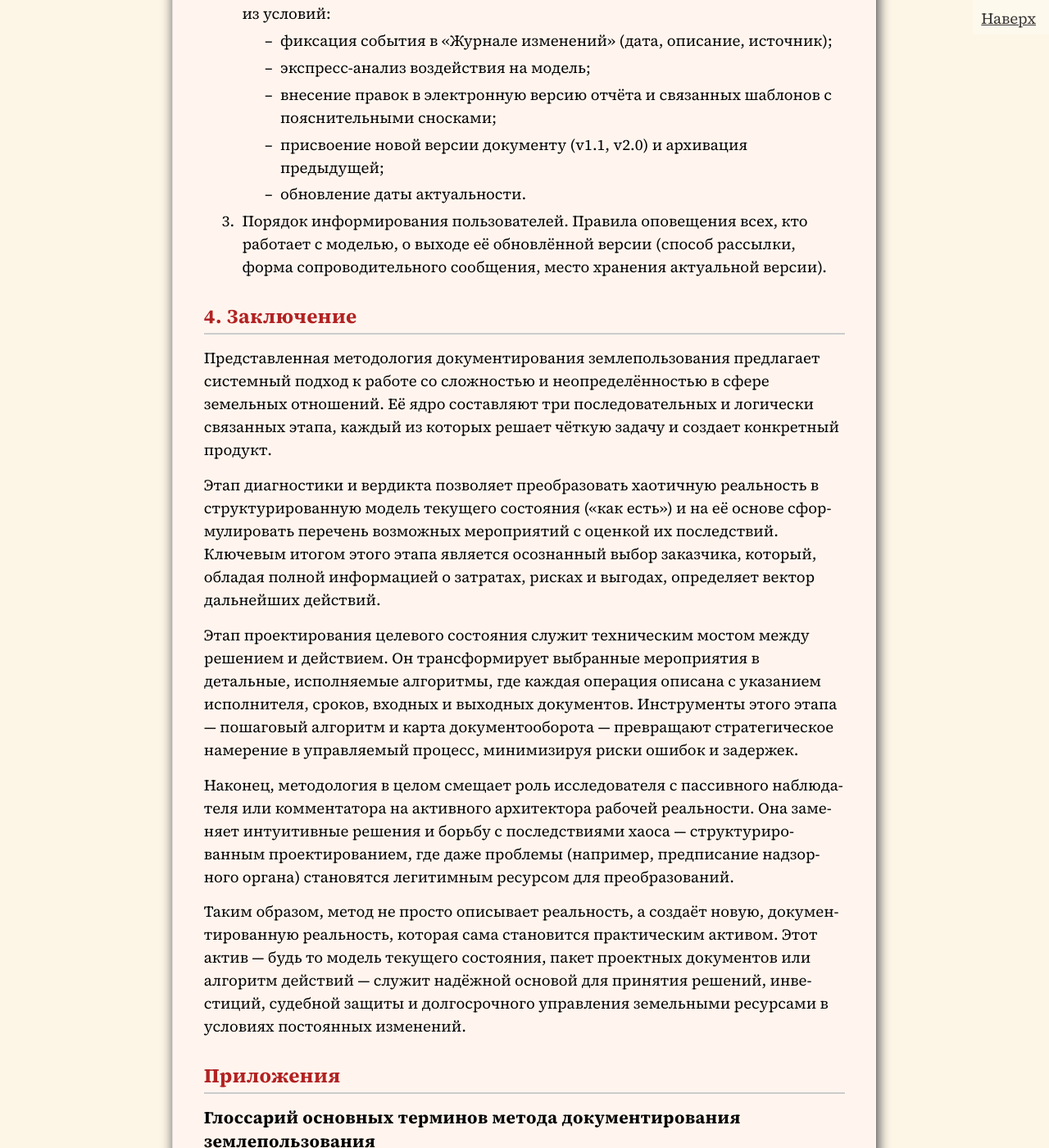
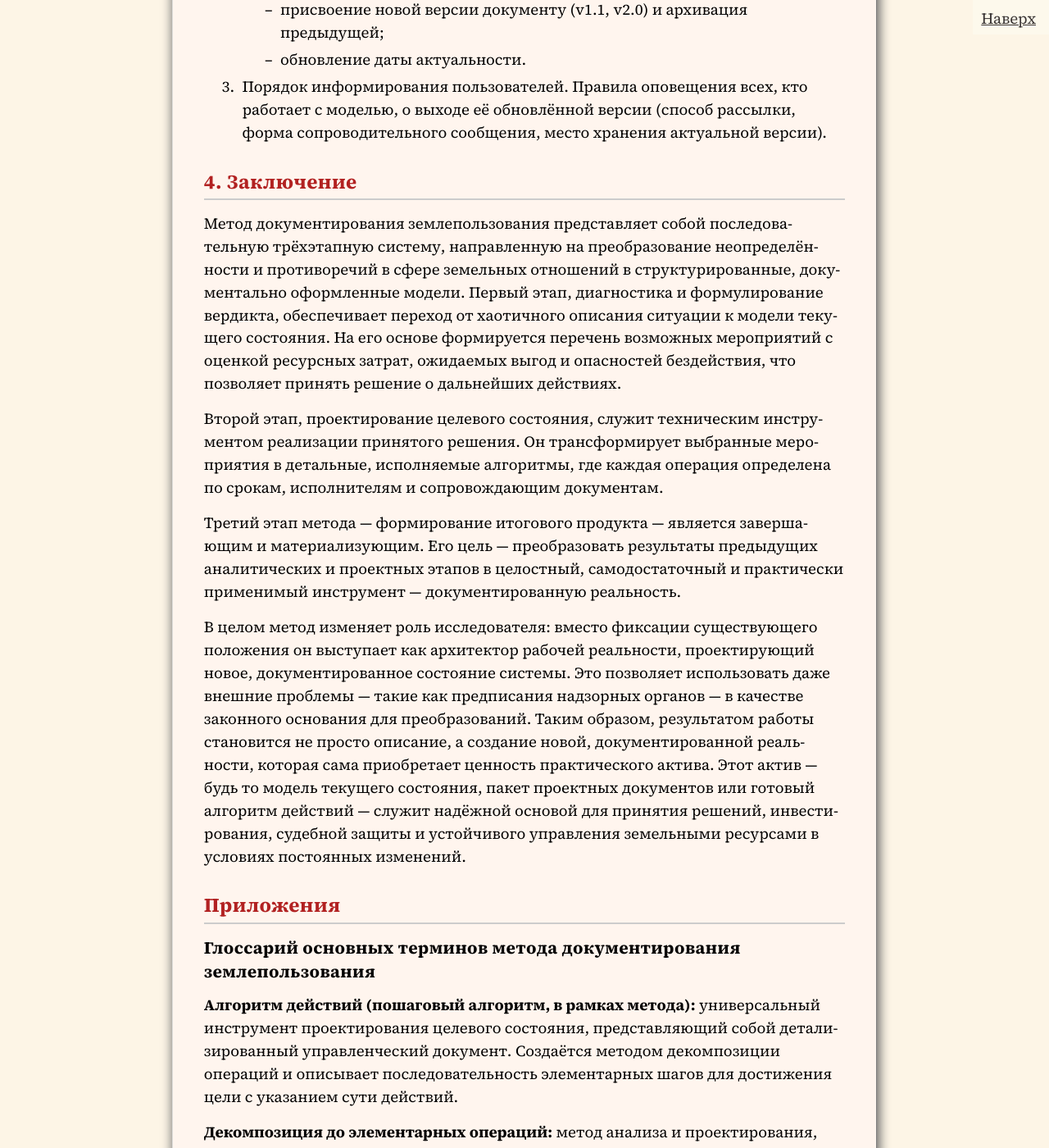
Before and after one commit to SergSi/land-use-art, a Jekyll site: the page built from _posts/2026-01-05-method.md, in a window 1280 px wide and 1400 px high, scrolled down 25714 px. Shown: the whole window at 82% size. Built offline with Jekyll 4.4.1, drawn with Linux system fonts in a browser that asks for light colours; some web fonts are replaced; some of the changed text lies outside the part shown.

Commit message:
Update 2026-01-05-method.md

```diff
--- a/_posts/2026-01-05-method.md
+++ b/_posts/2026-01-05-method.md
@@ -87,7 +87,7 @@
 
 ## 2. Логика и этапы метода
 
-Логика метода строится на четырёх последовательных этапах, каждый из которых решает определённую задачу и подготавливает следующий. Такой подход обеспечивает системность работы: от первоначального запроса через анализ и проектирование к созданию практического инструментария.
+Логика метода строится на последовательных этапах, каждый из которых решает определённую задачу.
 
 ### 2.1. Предпроектная стадия: протокол задачи
 
@@ -342,7 +342,7 @@
 
 ### 2.4. Формирование итогового продукта
 
-Четвёртый этап является завершающим и воплощающим. Его цель — соединить полученные результаты в законченный, самодостаточный и практически применимый продукт — документированную реальность.
+Четвёртый этап является завершающим и материализующим. Его цель — соединить полученные результаты в законченный, самодостаточный и практически применимый продукт — документированную реальность.
 
 #### 2.4.1. Создание пользовательского инструментария
 Ценностью итогового продукта является инструментарий, готовый к самостоятельному применению заказчиком. Он включает (подробные шаблоны см. в разделе 3):
@@ -351,31 +351,27 @@
 *   алгоритмы действий — пошаговые инструкции;
 *   шаблоны документов.
 
+Значение этой работы заключается в следующем:
+
+1. Преобразование знания в действие. Этап выполняет функцию практической материализации исследования. Если этап проектирования создаёт «чертёж» нового состояния, то формирование итогового продукта поставляет «инструкцию по сборке» и «комплект деталей» (шаблонов) для его реализации.
+2. Обеспечение автономности заказчика. Благодаря чёткому инструментарию и структурированному отчёту заказчик получает возможность самостоятельно использовать результаты работы, контролировать исполнение и принимать последующие решения, не нуждаясь в постоянном сопровождении исследователя.
+
 #### 2.4.2. Оформление отчёта по стандартной структуре
-Объём проведённой работы и созданный инструментарий объединяются в единый документ — итоговый отчёт. Его стандартная структура обеспечивает полноту и удобство восприятия (подробнее см. раздел 3.3):
-
-1.  Краткое содержание для руководства — резюме ключевых выводов и рекомендаций.
-2.  Исходный запрос и методология — протокол задачи и описание применённых этапов и инструментов.
-3.  Диагностическая модель «как есть» — результаты этапа 2.
-4.  Стратегический вывод (вердикт) и его обоснование.
-5.  Проектная часть — целевое состояние и планы действий в зависимости от вердикта (Режим 1 или 2).
-6.  Практический инструментарий — готовые к использованию чек-листы, алгоритмы и шаблоны.
-7.  Ограничения и границы применимости — условия, при которых выводы и рекомендации остаются актуальными.
-8.  Заключение.
-9.  Приложения — терминологический конструктор, копии документов, полные схемы, исходные данные.
+Объём проведённой работы и созданный инструментарий объединяются в единый документ — итоговый отчёт. Его стандартная структура обеспечивает полноту и удобство восприятия (подробнее см. раздел 3.3).
 
 #### 2.4.3. Установление протокола обновления модели
 Финальным актом этапа является разработка протокола обновления — набора правил поддержания актуальности созданной документированной реальности (см. раздел 3). Он устанавливает:
 
-1.  Условия для пересмотра модели: изменение законодательства, правоприменительной практики или фактических обстоятельств.
-2.  Механизм внесения изменений: порядок фиксации, анализа, корректировки и версионирования модели и отчёта.
-3.  Порядок уведомления пользователей: способ информирования всех заинтересованных сторон о выходе обновлённой версии.
+1.  Условия для пересмотра модели.
+2.  Механизм внесения изменений.
+3.  Порядок информирования всех заинтересованных сторон о выходе обновлённой версии.
 
-Таким образом, итоговый продукт обретает свойство адаптивности, превращаясь из статичного «снимка» в живой, эволюционирующий инструмент для долгосрочного управления реальностью.
+Роль протокола состоит в создании самовоспроизводящегося актива. Внедрённый протокол обновления превращает итоговый продукт в систему, способную изменяться вместе с изменяющимися внешними условиями. Это переводит работу из разряда единовременной услуги в создание устойчивого капитала — документально оформленной и поддерживаемой в актуальном состоянии модели реальности.
 
 {% include mermaid.html content='
 flowchart TD
     A --> B
+
 
     subgraph A[<b>ИСТОЧНИКИ ДАННЫХ:</b>]
         A1[Модель «как есть»<br>Этап 2]
@@ -589,15 +585,13 @@
 
 ## 4. Заключение
 
-Представленная методология документирования землепользования предлагает системный подход к работе со сложностью и неопределённостью в сфере земельных отношений. Её ядро составляют три последовательных и логически связанных этапа, каждый из которых решает чёткую задачу и создает конкретный продукт.
+Метод документирования землепользования представляет собой последовательную трёхэтапную систему, направленную на преобразование неопределённости и противоречий в сфере земельных отношений в структурированные, документально оформленные модели. Первый этап, диагностика и формулирование вердикта, обеспечивает переход от хаотичного описания ситуации к модели текущего состояния. На его основе формируется перечень возможных мероприятий с оценкой ресурсных затрат, ожидаемых выгод и опасностей бездействия, что позволяет принять решение о дальнейших действиях.
 
-Этап диагностики и вердикта позволяет преобразовать хаотичную реальность в структурированную модель текущего состояния («как есть») и на её основе сформулировать перечень возможных мероприятий с оценкой их последствий. Ключевым итогом этого этапа является осознанный выбор заказчика, который, обладая полной информацией о затратах, рисках и выгодах, определяет вектор дальнейших действий.
+Второй этап, проектирование целевого состояния, служит техническим инструментом реализации принятого решения. Он трансформирует выбранные мероприятия в детальные, исполняемые алгоритмы, где каждая операция определена по срокам, исполнителям и сопровождающим документам.
 
-Этап проектирования целевого состояния служит техническим мостом между решением и действием. Он трансформирует выбранные мероприятия в детальные, исполняемые алгоритмы, где каждая операция описана с указанием исполнителя, сроков, входных и выходных документов. Инструменты этого этапа — пошаговый алгоритм и карта документооборота — превращают стратегическое намерение в управляемый процесс, минимизируя риски ошибок и задержек.
+Третий этап метода — формирование итогового продукта — является завершающим и материализующим. Его цель — преобразовать результаты предыдущих аналитических и проектных этапов в целостный, самодостаточный и практически применимый инструмент — документированную реальность.
 
-Наконец, методология в целом смещает роль исследователя с пассивного наблюдателя или комментатора на активного архитектора рабочей реальности. Она заменяет интуитивные решения и борьбу с последствиями хаоса — структурированным проектированием, где даже проблемы (например, предписание надзорного органа) становятся легитимным ресурсом для преобразований.
-
-Таким образом, метод не просто описывает реальность, а создаёт новую, документированную реальность, которая сама становится практическим активом. Этот актив — будь то модель текущего состояния, пакет проектных документов или алгоритм действий — служит надёжной основой для принятия решений, инвестиций, судебной защиты и долгосрочного управления земельными ресурсами в условиях постоянных изменений.
+В целом метод изменяет роль исследователя: вместо фиксации существующего положения он выступает как архитектор рабочей реальности, проектирующий новое, документированное состояние системы. Это позволяет использовать даже внешние проблемы — такие как предписания надзорных органов — в качестве законного основания для преобразований. Таким образом, результатом работы становится не просто описание, а создание новой, документированной реальности, которая сама приобретает ценность практического актива. Этот актив — будь то модель текущего состояния, пакет проектных документов или готовый алгоритм действий — служит надёжной основой для принятия решений, инвестирования, судебной защиты и устойчивого управления земельными ресурсами в условиях постоянных изменений.
 
 ## Приложения
 
```
